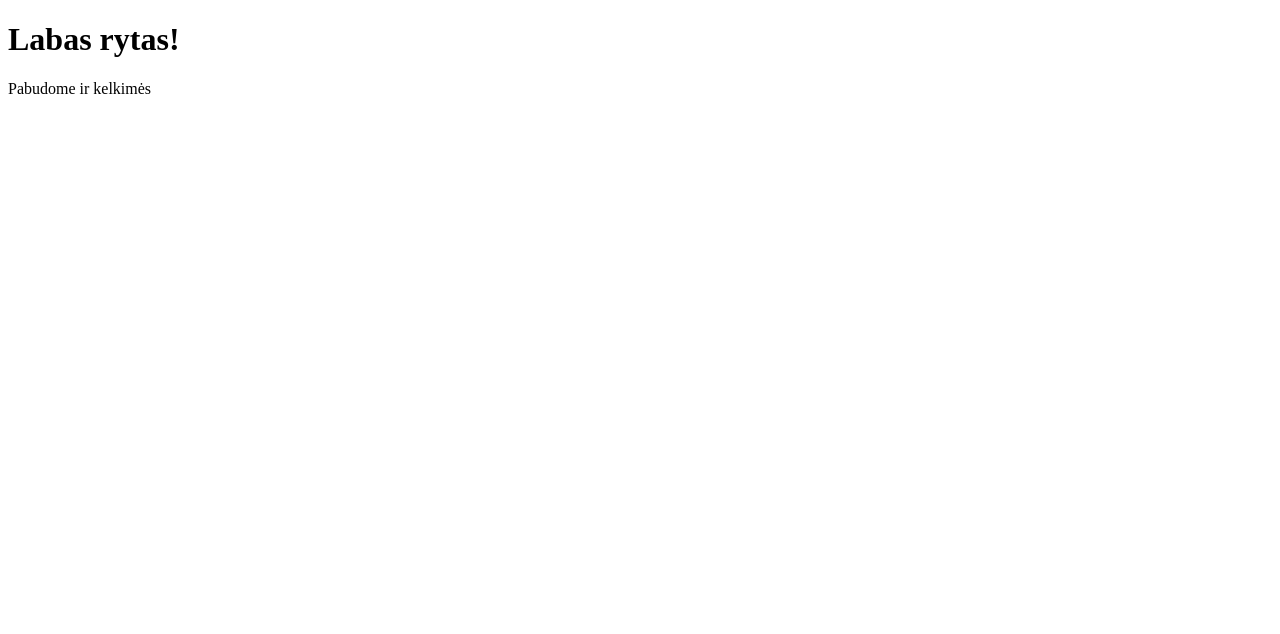
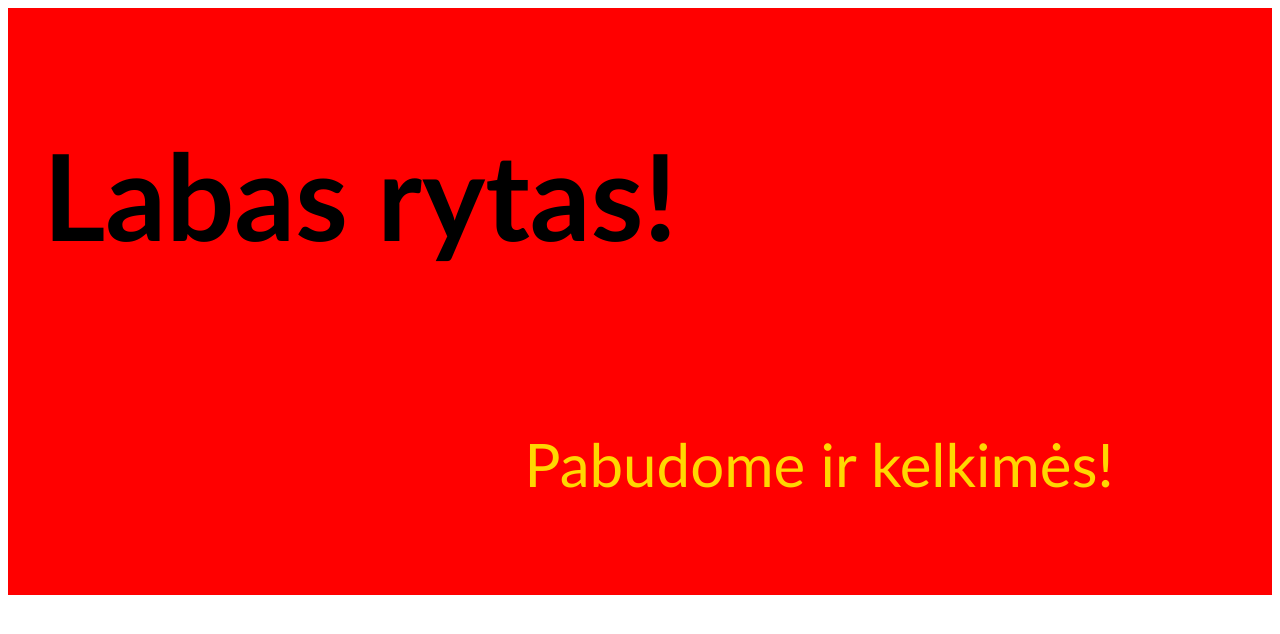
Before and after one commit to Biteria/Pirmasis-front-end-testas, a plain HTML site: page index.html in a window 1280 px wide. Drawn offline with Linux system fonts and the light colour scheme.

Commit message:
Add files via upload

```diff
--- a/index.html
+++ b/index.html
@@ -4,12 +4,14 @@
     <meta charset="UTF-8">
     <meta name="viewport" content="width=dd, initial-scale=1.0">
     <meta http-equiv="X-UA-Compatible" content="ie=edge">
-    <title>Document</title>
+    <title>Biteria Test</title>
+    <link rel="stylesheet" href="main.css">
+
 </head>
 <body>
     <div class="div">
         <h1>Labas rytas!</h1>
-        <p class="p">Pabudome ir kelkimės</p>
+        <p class="p">Pabudome ir kelkimės!</p>
     </div>
 </body>
 </html>
--- a/main.css
+++ b/main.css
@@ -1,6 +1,29 @@
+
+body * {
+margin: 10 px;
+padding: 5px;
+vertical-align: top;
+box-sizing: border-box;
+font-family: 'Gill Sans', 'Gill Sans MT', Calibri, 'Trebuchet MS', sans-serif;
+word-break: break-all;
+}
+
 .div{
     display: inline-block;
     float: left;
     width: 100%;
     background-color: red;
+    padding: 30px;
+    font-size: 60px;
 }
+.div > h{
+    display: inline-block;
+    color: azure;
+}
+p{
+   display: inline-block;
+   float: right;
+   width: 60%;
+   color: gold;
+   margin-top: 70px;
+}
```
